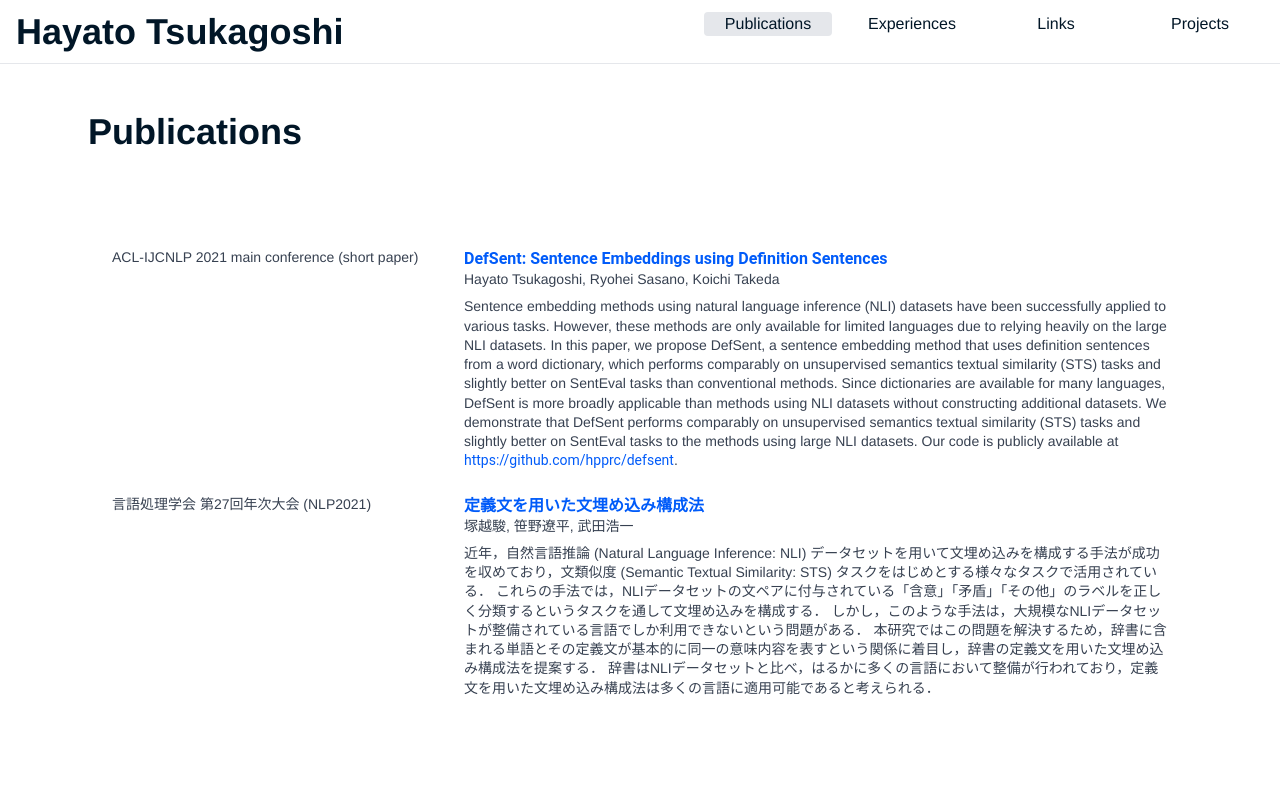
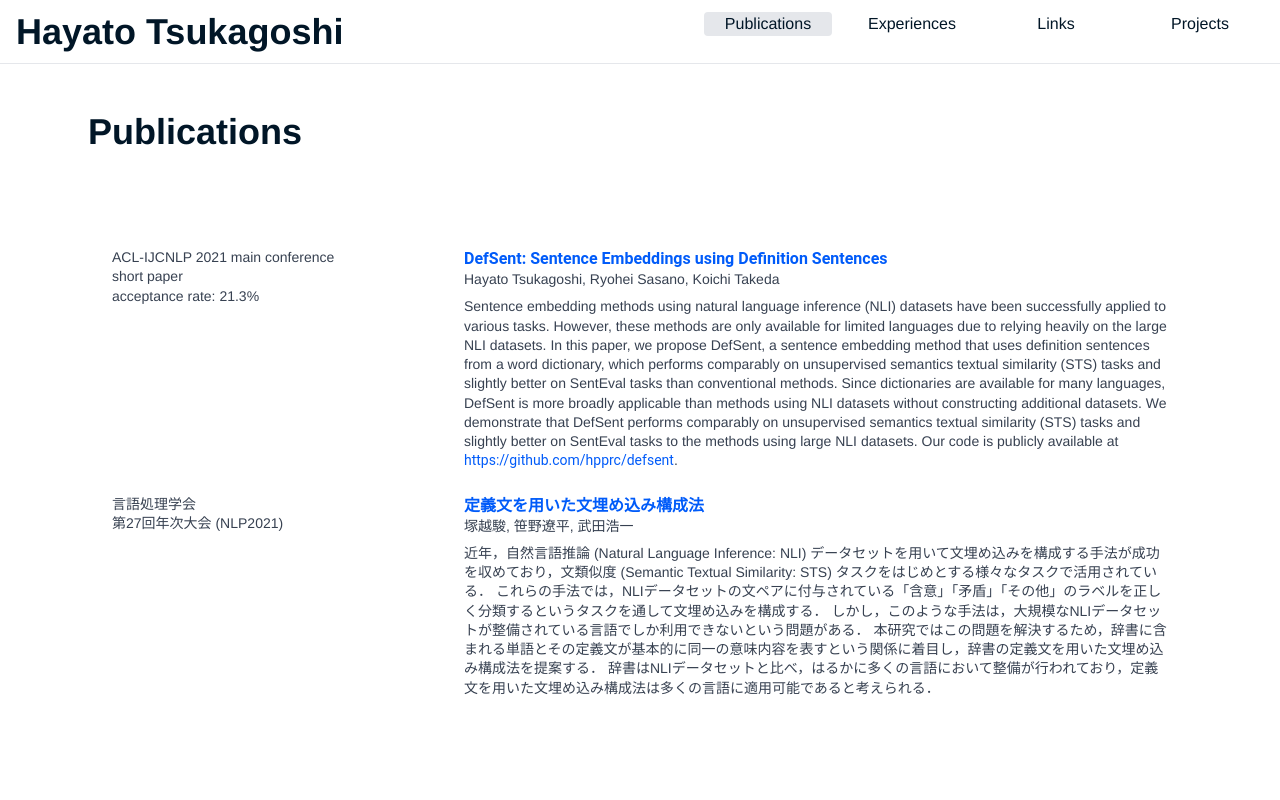
Before and after one commit to hppRC/hppRC.github.io, a Next.js app: page /publications in a window 1280 px wide. Shown: the top 800 px of the page. Built offline with nearby package versions, Linux system fonts and the light colour scheme.

Commit message:
🥺chore

```diff
--- a/src/components/organized-resource.tsx
+++ b/src/components/organized-resource.tsx
@@ -10,7 +10,7 @@ export const OrganizedResource: React.FCX<InnerProps> = ({
   bold,
 }) => (
   <li className="my-4 lg:my-4 flex flex-col lg:flex-row">
-    <p className="leading-tight lg:leading-snug text-xs lg:text-sm lg:w-1/3 text-gray-700 ">
+    <p className="whitespace-pre-wrap leading-tight lg:leading-snug text-xs lg:text-sm lg:w-1/3 text-gray-700 ">
       {period}
     </p>
     <div className="lg:w-2/3">
@@ -25,7 +25,7 @@ export const OrganizedResource: React.FCX<InnerProps> = ({
           <>{title}</>
         )}
       </h3>
-      <p className="leading-tight lg:leading-snug text-xs lg:text-sm text-gray-700">
+      <p className="whitespace-pre-wrap leading-tight lg:leading-snug text-xs lg:text-sm text-gray-700">
         {text}
       </p>
       {additionalHtml && (
--- a/src/pages/index.tsx
+++ b/src/pages/index.tsx
@@ -18,7 +18,7 @@ const educationResources: ReadonlyArray<Resource> = [
 
 const internsihpsEmploymentsResources: ReadonlyArray<Resource> = [
   {
-    title: `Research Internship at NTT CS Lab`,
+    title: `Research Internship at NTT CS Lab.`,
     period: `August 2021 - September 2021`,
     text: `Natural Language Processing / Python`,
   },
@@ -72,7 +72,7 @@ const internsihpsEmploymentsResources: ReadonlyArray<Resource> = [
 const publicationsResources: ReadonlyArray<Resource> = [
   {
     title: `DefSent: Sentence Embeddings using Definition Sentences`,
-    period: `ACL-IJCNLP 2021 main conference (short paper)`,
+    period: `ACL-IJCNLP 2021 main conference\nacceptance rate: 21.3%`,
     text: `Hayato Tsukagoshi, Ryohei Sasano, Koichi Takeda`,
     relatedLink: `https://aclanthology.org/2021.acl-short.52/`,
   },
--- a/src/pages/publications.tsx
+++ b/src/pages/publications.tsx
@@ -3,8 +3,7 @@ import { ResourcesSection } from "src/components";
 const Publications: ReadonlyArray<Resource> = [
   {
     title: `DefSent: Sentence Embeddings using Definition Sentences`,
-    period: `ACL-IJCNLP 2021
-main conference (short paper)`,
+    period: `ACL-IJCNLP 2021 main conference\nshort paper\nacceptance rate: 21.3%`,
     text: `Hayato Tsukagoshi, Ryohei Sasano, Koichi Takeda`,
     relatedLink: `https://aclanthology.org/2021.acl-short.52/`,
     additionalHtml: `Sentence embedding methods using natural language inference (NLI) datasets have been successfully applied to various tasks.
```
